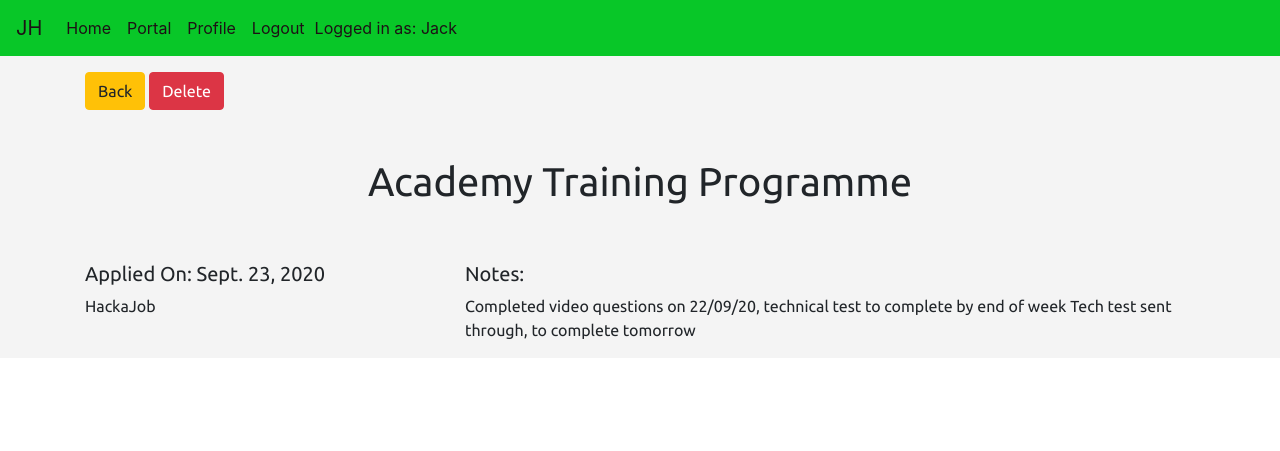
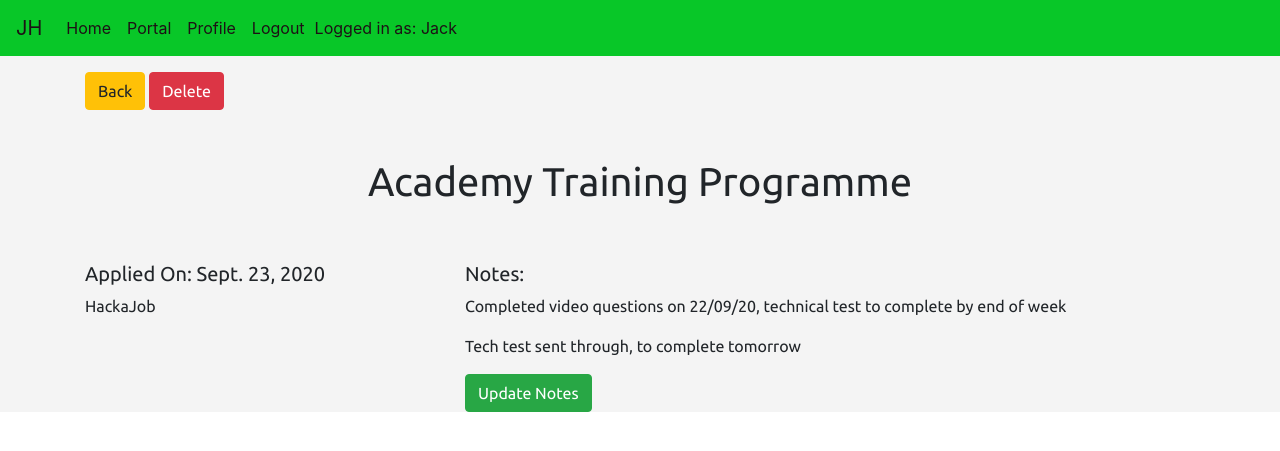
Before and after one commit to JackSnowdon/JobHunter, a Django app: page /portal/job/2/ in a window 1280 px wide. Shown: the top 451 px of the page. Run offline with Django 3.2, Linux system fonts and the light colour scheme; a user stored in the database is signed in; data comes from the database, SQL or seed files in the repository; both versions use the stored data as it was after the commit; parts of the project's set-up code (start-up, migrations or seed data) failed here and were passed over; some libraries are stand-ins or nearby versions.

Commit message:
update job notes view

```diff
--- a/portal/templates/job.html
+++ b/portal/templates/job.html
@@ -25,7 +25,10 @@
         </div>
         <div class="col-8">
             <h5>Notes:</h5>
-            <p>{{ job.notes }}</p>
+            <div class="job-notes">
+                {{ job.notes|linebreaks }}
+            </div>
+            <a href="{% url 'update_job_notes' job.pk %}" role="button" class="btn btn-success" aria-disabled="false">Update Notes</a>
         </div>
     </div>
 </section>
--- a/portal/urls.py
+++ b/portal/urls.py
@@ -6,4 +6,5 @@ urlpatterns = [
     path('new_job_application/', new_job_application, name="new_job_application"),
     path(r'job/<int:pk>/', job, name="job"),
     path(r'delete_job/<int:pk>/', delete_job, name="delete_job"),
+    path(r'update_job_notes/<int:pk>/', update_job_notes, name="update_job_notes"),
 ]
--- a/portal/views.py
+++ b/portal/views.py
@@ -48,3 +48,22 @@ def delete_job(request, pk):
     else:
         messages.error(request, f"Job Not Yours To Delete", extra_tags="alert")
         return redirect("party_home")
+
+
+@login_required
+def update_job_notes(request, pk):
+    job = get_object_or_404(Job, pk=pk)
+    if job.profile == request.user.profile:
+        if request.method == "POST":
+            job_form = JobNotesForm(request.POST, instance=job)
+            if job_form.is_valid():
+                form = job_form.save(commit=False)
+                form.save()
+                messages.error(request, f"Update {job} Notes", extra_tags="alert")
+                return redirect("job", job.pk)
+        else:
+            job_form = JobNotesForm(instance=job)
+        return render(request, "update_job_notes.html", {"job_form": job_form, "job": job})
+    else:
+        messages.error(request, f"Job Not Yours To Update", extra_tags="alert")
+        return redirect("index")
--- a/static/css/styles.css
+++ b/static/css/styles.css
@@ -75,3 +75,8 @@
     text-decoration: none;
     color: #292b29;
 }
+
+.job-notes {
+    font-size: 16px;
+    font-weight: 400;
+}
```
Also changed, not shown: portal/forms.py (+7 -0 lines), portal/templates/update_job_notes.html (added, +35 -0 lines), db.sqlite3.
